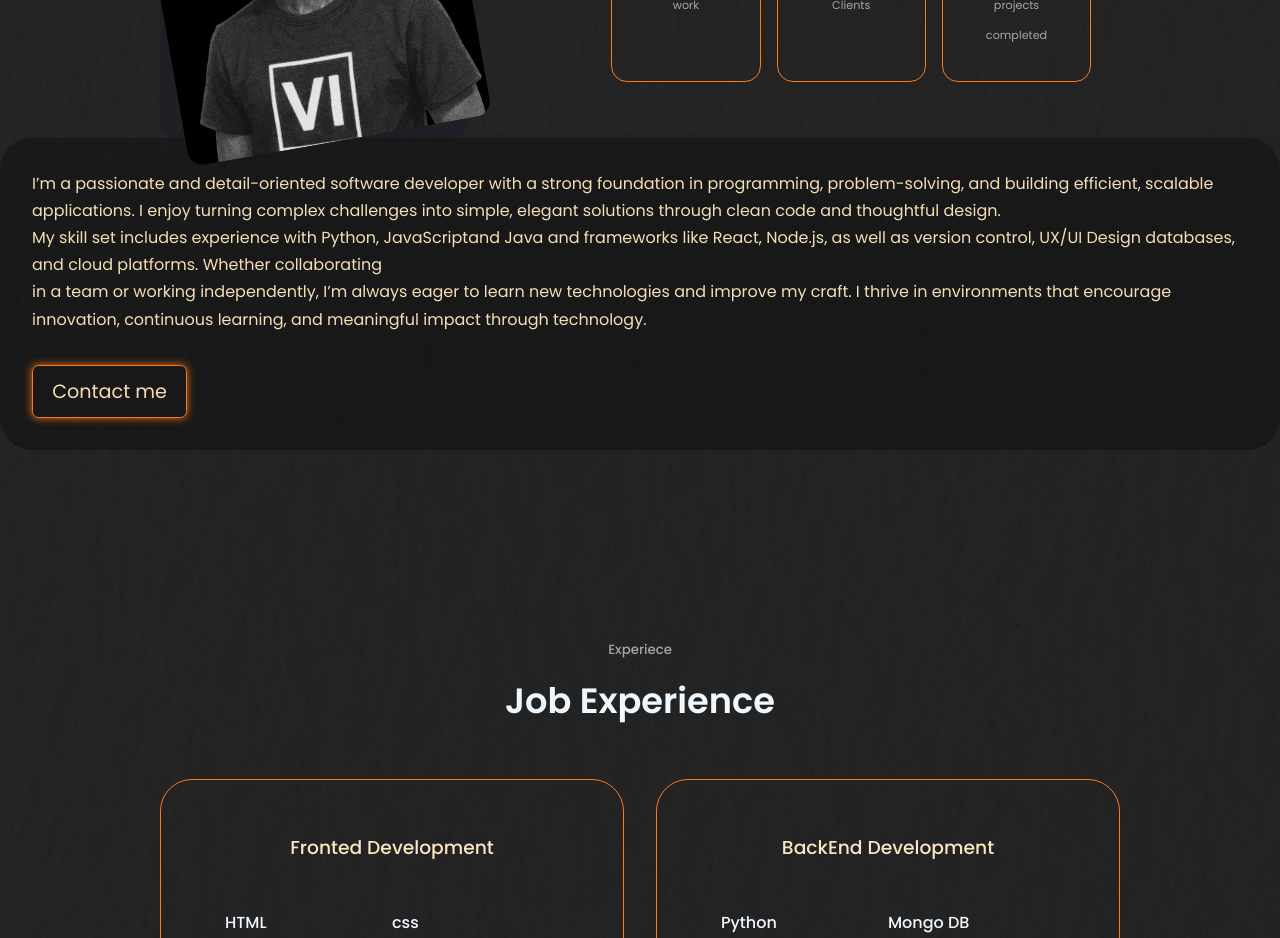
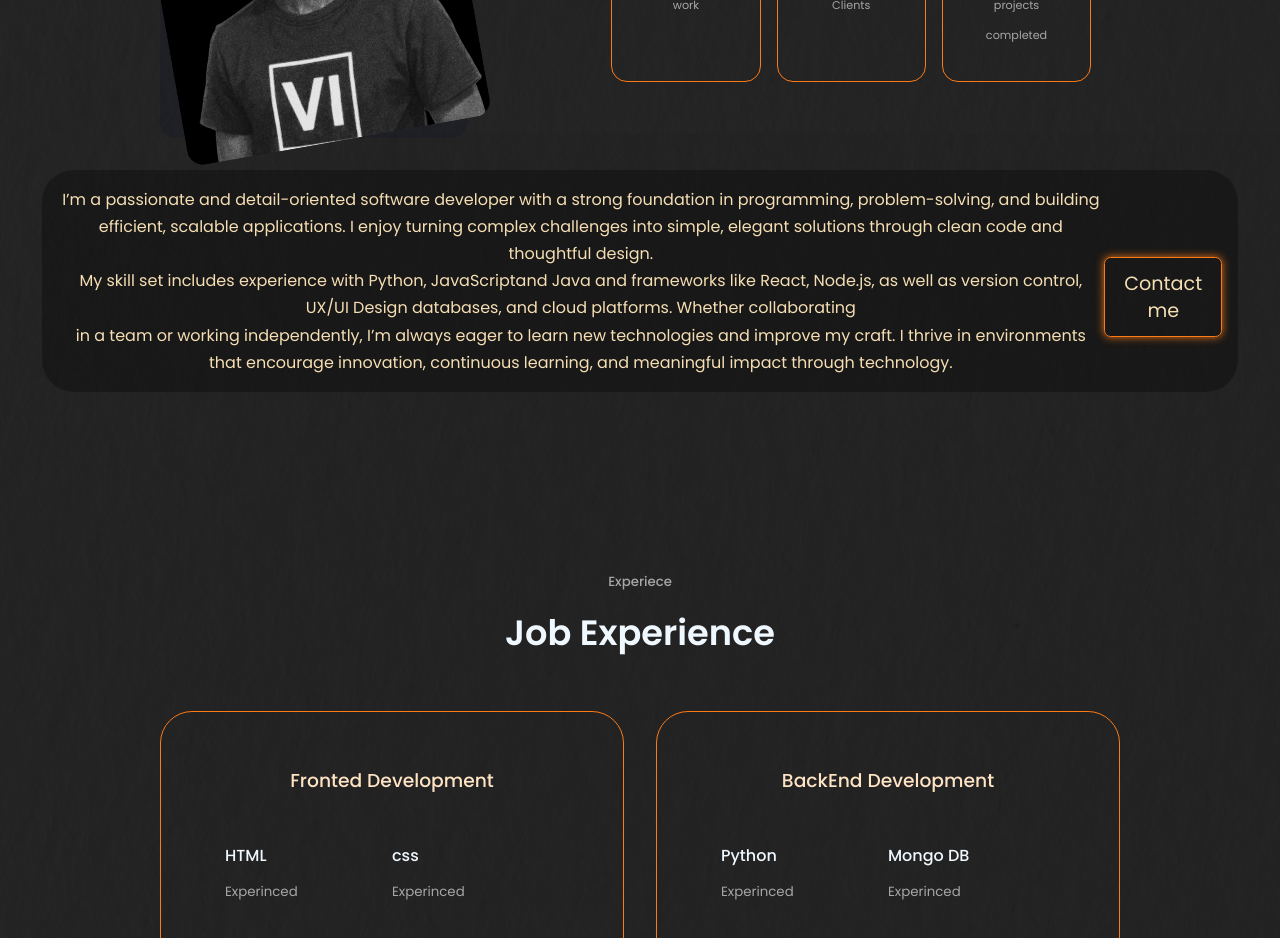
Before and after one commit to OwuorV/vinprofile, a React (Vite) app: page / in a window 1280 px wide. Shown: the part 1200-2138 px from the top of the page. Built offline with nearby package versions, Linux system fonts and the light colour scheme.

Commit message:
Update about.css

```diff
--- a/src/components/about/about.css
+++ b/src/components/about/about.css
@@ -61,12 +61,16 @@
   color: var(--color-light);
 }
 .paragraphs {
-  margin: 2rem 0 2.6rem;
-  margin-top: 0rem;
+  margin: 2rem 2.6rem;
+
   color: wheat;
   padding: 2rem;
   border-radius: 2rem;
   background: rgba(0, 0, 0, 0.3);
+  display: flex;
+  align-items: center;
+  text-align: center;
+  padding: 1rem;
 }
 @media screen and (max-width: 1024px) {
   .about_container {
```
